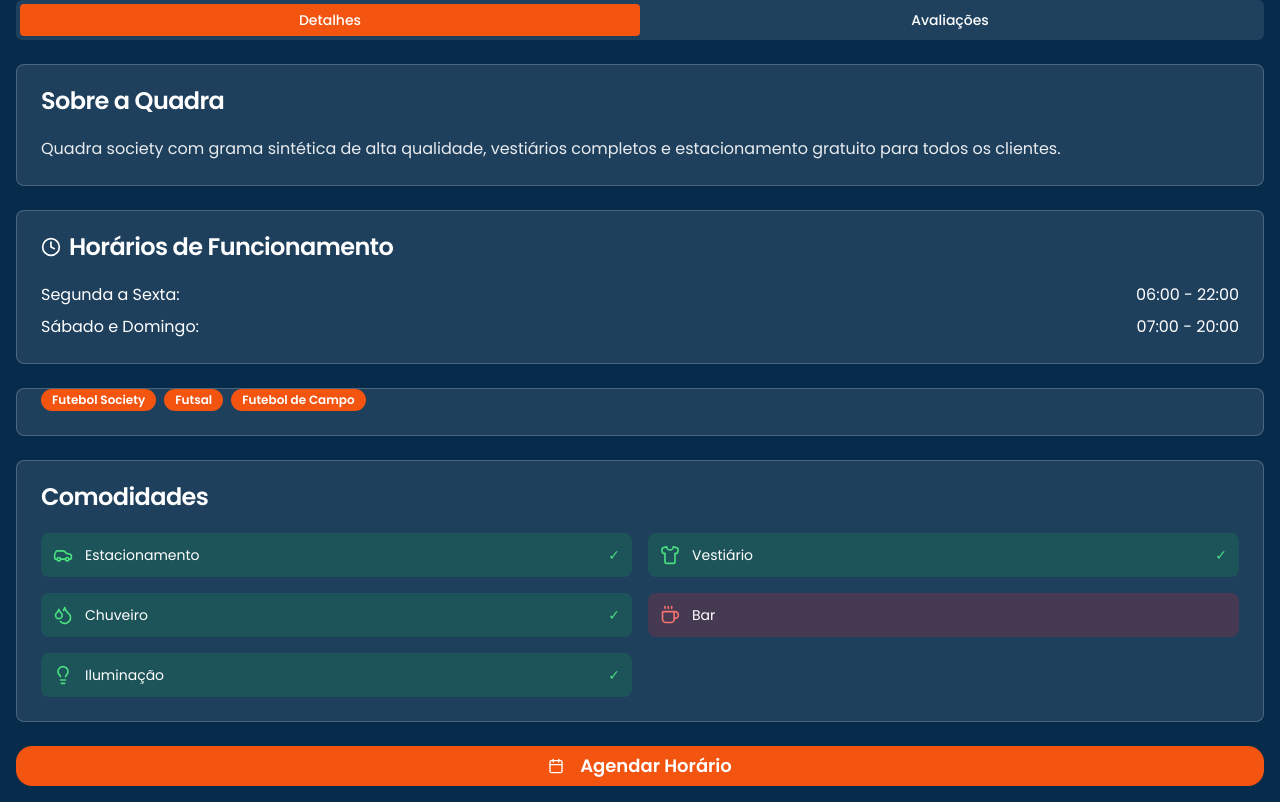
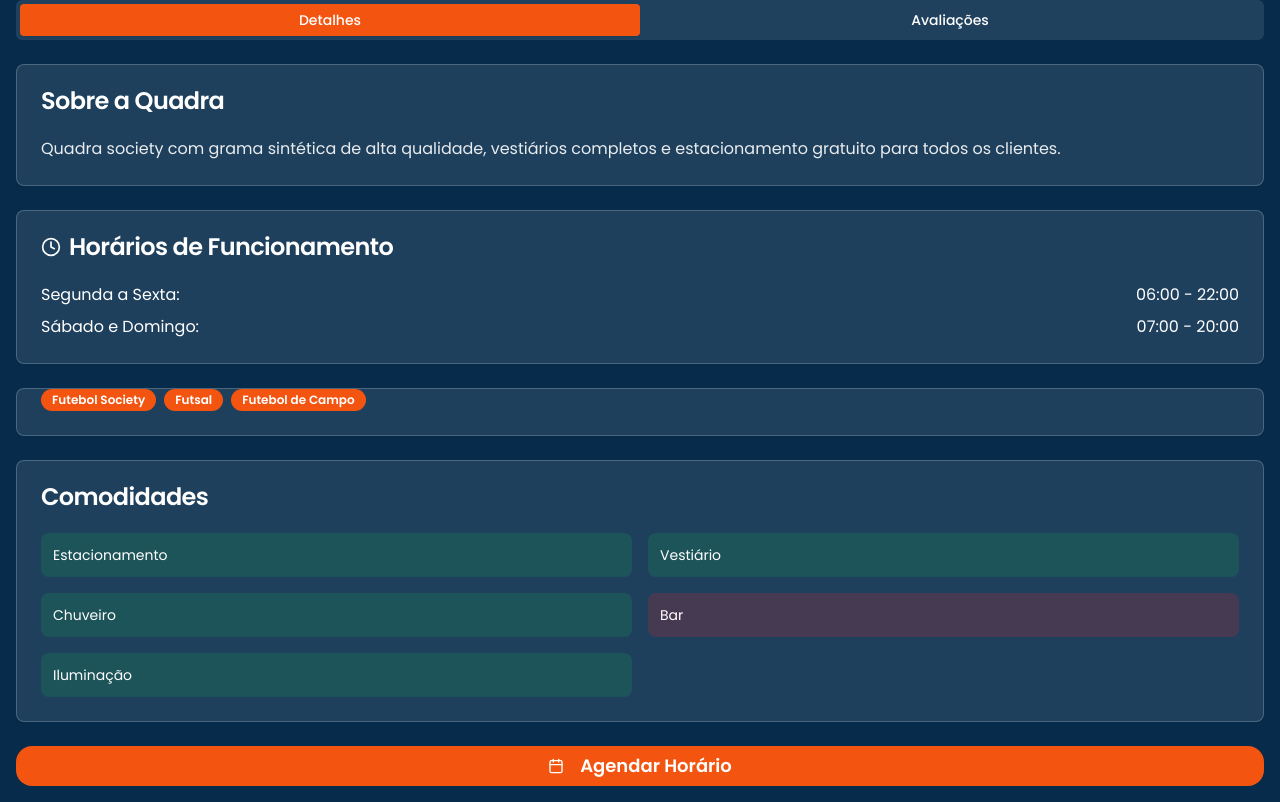
Before and after one commit to driblus4pp/driblus-soccer-social, a React (Vite) app: page /cliente/quadra/1 in a window 1280 px wide. Shown: the part 449-1251 px from the top of the page. Built offline with nearby package versions, Linux system fonts and the light colour scheme.

Commit message:
Visual edit in Lovable
Edited UI in Lovable

```diff
--- a/src/pages/client/CourtDetailsPage.tsx
+++ b/src/pages/client/CourtDetailsPage.tsx
@@ -174,9 +174,9 @@ const CourtDetailsPage = () => {
                   {court.amenities.map((amenity, index) => {
                   const IconComponent = amenity.icon;
                   return <div key={index} className={`flex items-center gap-3 p-3 rounded-lg ${amenity.available ? 'bg-green-600/20 text-green-400' : 'bg-red-600/20 text-red-400'}`}>
-                        <IconComponent className="w-5 h-5" />
+
                         <span className="text-white text-sm">{amenity.name}</span>
-                        {amenity.available && <span className="ml-auto text-green-400 text-sm">✓</span>}
+                        {amenity.available}
                       </div>;
                 })}
                 </div>
```
